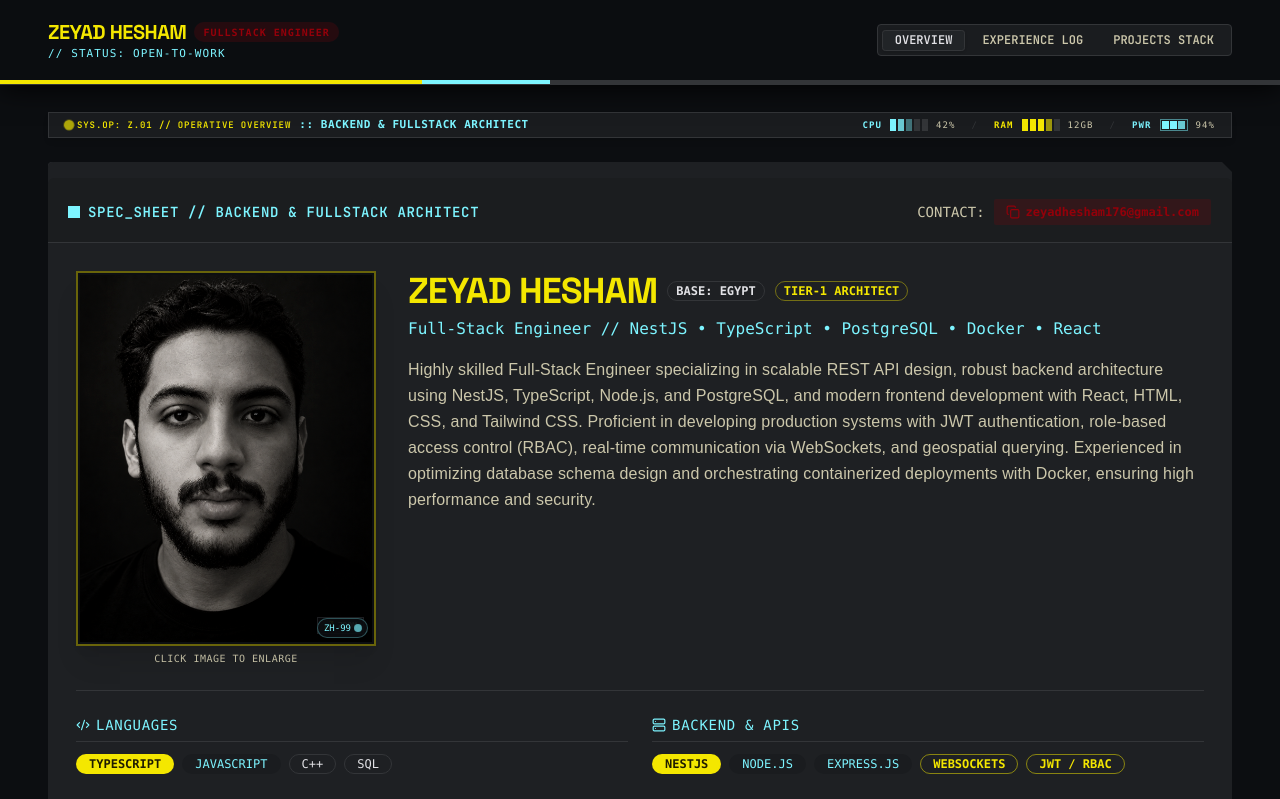
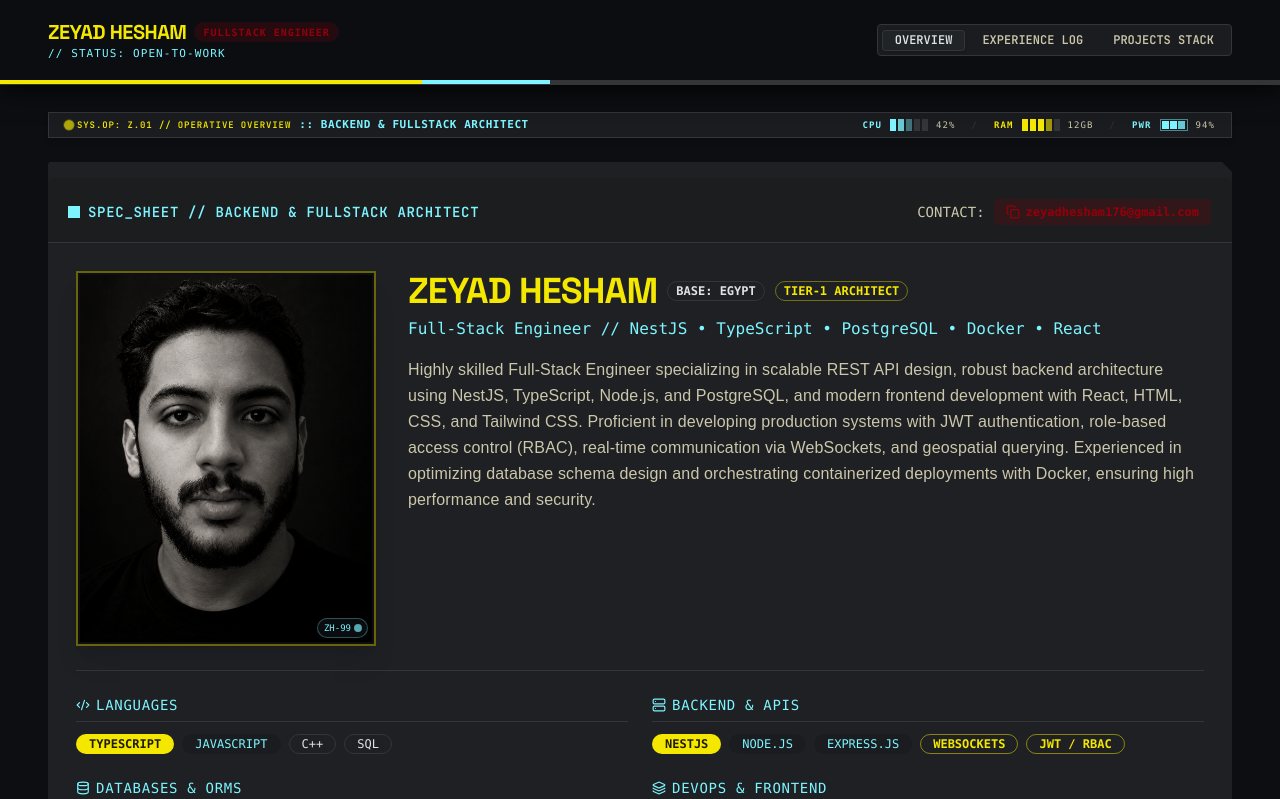
Before and after one commit to 0xZeyad11/portfolio, a React (Vite) app: page / in a window 1280 px wide. Shown: the top 799 px of the page. Built offline with nearby package versions, Linux system fonts and the light colour scheme; a web font is replaced by a local one.

Commit message:
feat: make profile picture static and remove enlarge lightbox from overview

```diff
--- a/src/components/sections/overview/OverviewSection.tsx
+++ b/src/components/sections/overview/OverviewSection.tsx
@@ -1,6 +1,5 @@
 import React from "react";
 import profilePic from "@/assets/profile-pic.png";
-import { ZoomableImage } from "@/components/ZoomableImage";
 import { SkillsMatrix } from "./SkillsMatrix";
 import { Button } from "@/components/ui/button";
 import {
@@ -71,13 +70,10 @@ export const OverviewSection: React.FC = () => {
               {/* Prominent Profile Picture Frame */}
               <div className="relative group shrink-0">
                 <div className="w-full max-w-[300px] sm:w-80 md:w-96 lg:w-[380px] xl:w-[440px] aspect-[4/5] rounded-none border-2 border-primary/40 bg-surface-container-lowest overflow-hidden shadow-xl relative p-0.5 group-hover:border-primary transition-colors">
-                  <ZoomableImage
+                  <img
                     src={profilePic}
                     alt={`${PROFILE_INFO.name} Profile`}
-                    caption={`${PROFILE_INFO.name} — ${PROFILE_INFO.role} & Backend Architect (ID: ${PROFILE_INFO.operativeId})`}
-                    badgeLabel="OPERATIVE ID"
                     className="w-full h-full object-cover filter contrast-105"
-                    wrapperClassName="w-full h-full"
                   />
                   {/* Corner HUD accent */}
                   <div className="absolute bottom-0 right-0 pointer-events-none p-1.5">
@@ -90,9 +86,6 @@ export const OverviewSection: React.FC = () => {
                     </Badge>
                   </div>
                 </div>
-                <span className="block text-center font-mono text-[10px] text-muted-foreground mt-1.5 tracking-wider">
-                  CLICK IMAGE TO ENLARGE
-                </span>
               </div>
 
               {/* Name, Roles, Clearance & Bio Dossier */}
```
